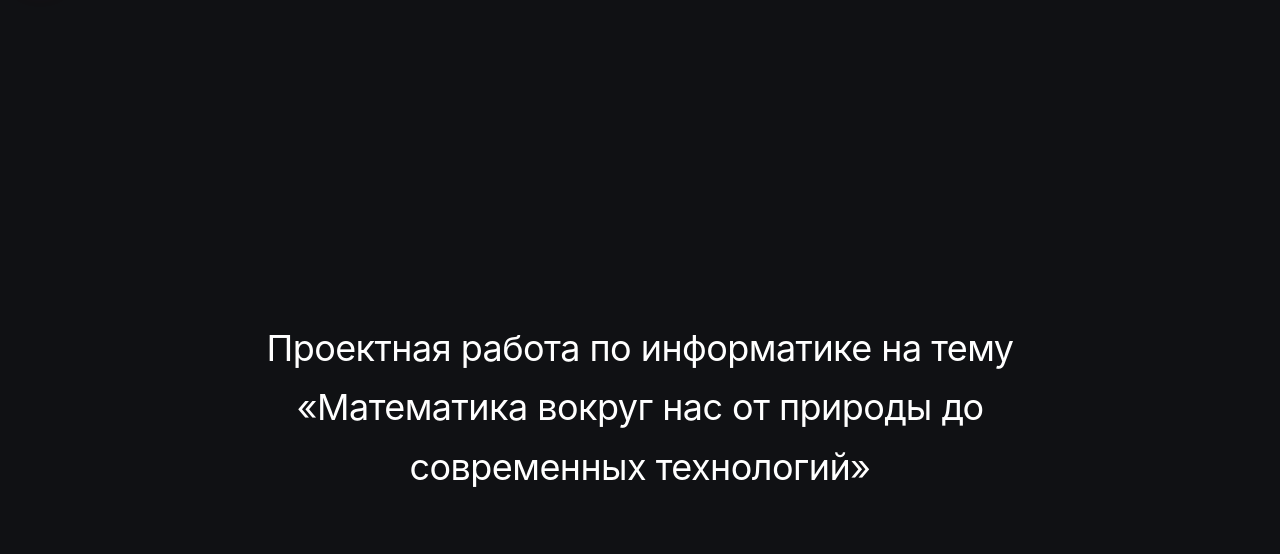
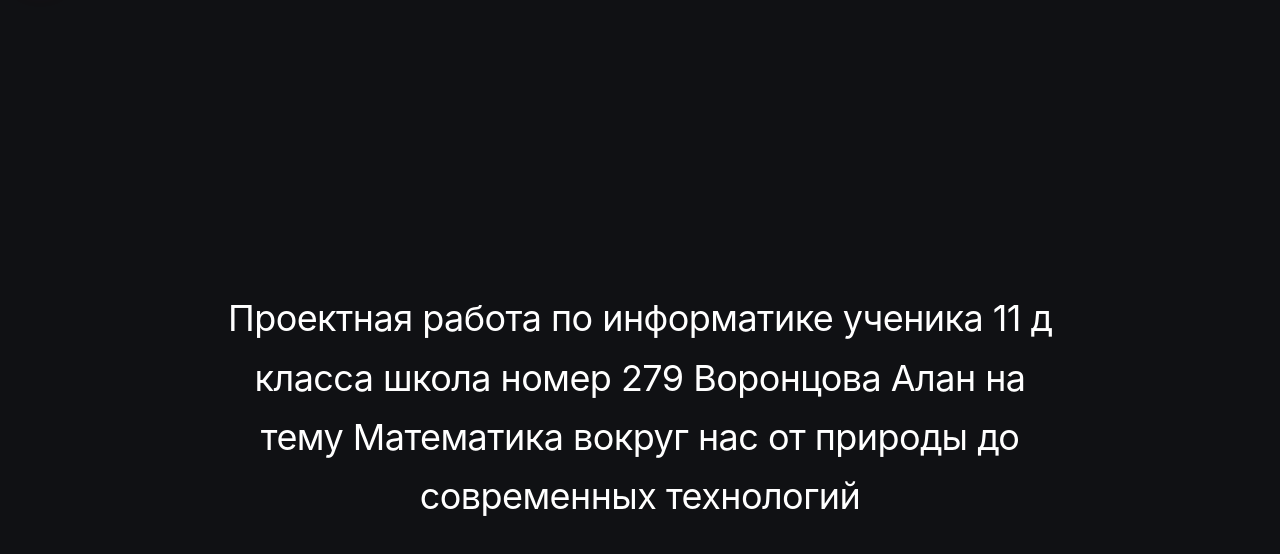
Before and after one commit to Agir-rbx/math-around-us, a plain HTML site: page index.html in a window 1280 px wide. Shown: the part 66-620 px from the top of the page. Drawn offline with Linux system fonts and the light colour scheme; no server answers.

Commit message:
Publish mathematics project with voiced video, subtitles and approved introduction

```diff
--- a/index.html
+++ b/index.html
@@ -4,7 +4,7 @@
     <meta charset="UTF-8">
     <meta name="viewport" content="width=device-width, initial-scale=1.0">
     <title>Математика вокруг нас — проект по информатике</title>
-    <meta name="description" content="Проектная работа по информатике: Математика вокруг нас от природы до современных технологий.">
+    <meta name="description" content="Проектная работа Воронцова Алан, 11 д класс, школа номер 279: Математика вокруг нас от природы до современных технологий.">
     <meta name="theme-color" content="#101114">
     <link rel="stylesheet" href="style.css">
 </head>
@@ -26,7 +26,7 @@
     <div class="app-container">
         <main class="main-content">
             <section id="greeting-section" class="welcome-panel" role="tabpanel" aria-labelledby="welcome-tab" tabindex="0">
-                <p id="greeting-text">Проектная работа по информатике на тему «Математика вокруг нас от природы до современных технологий»</p>
+                <p id="greeting-text">Проектная работа по информатике ученика 11 д класса школа номер 279 Воронцова Алан на тему Математика вокруг нас от природы до современных технологий</p>
             </section>
             <section id="player-section" class="player-container-wrapper" role="tabpanel" aria-labelledby="player-tab" tabindex="0" hidden>
 <div class="video-container" id="video-container">
```
Also changed, not shown: assets/poster.jpg (added), 15 other files.
